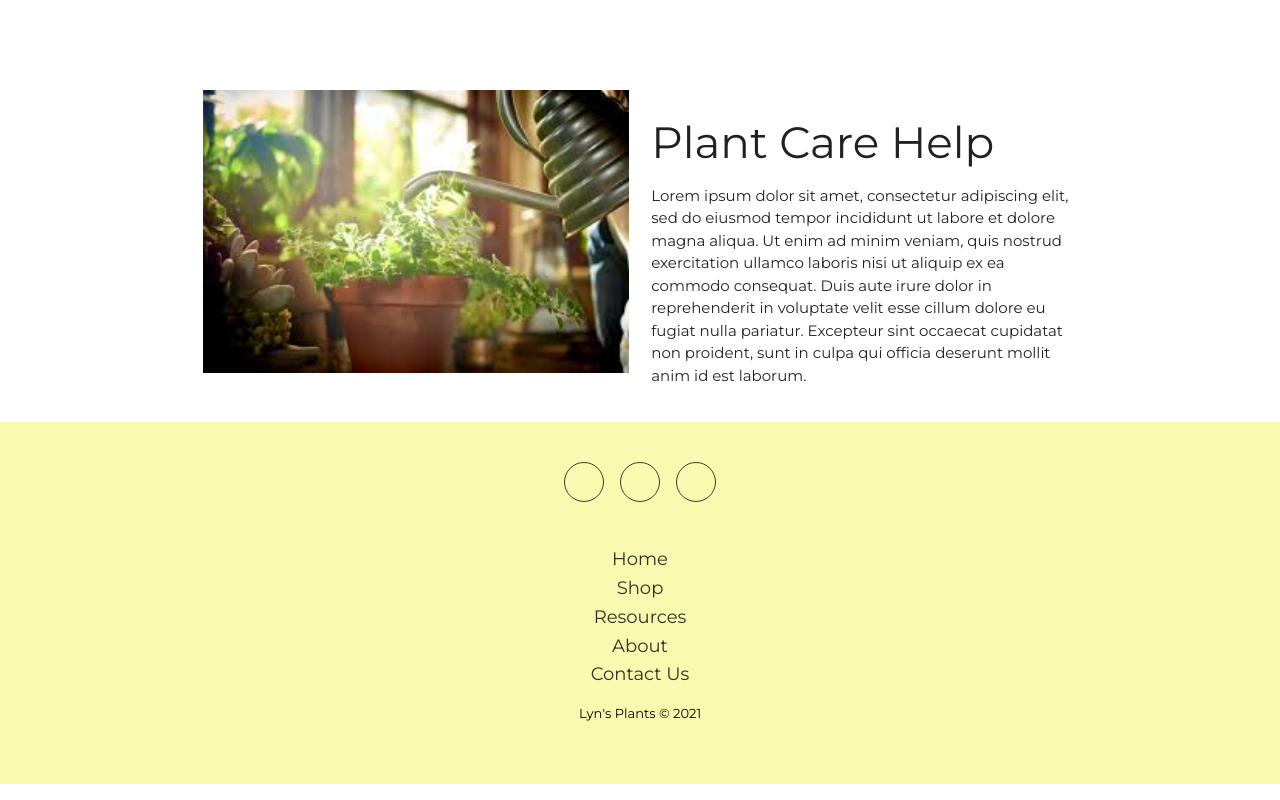
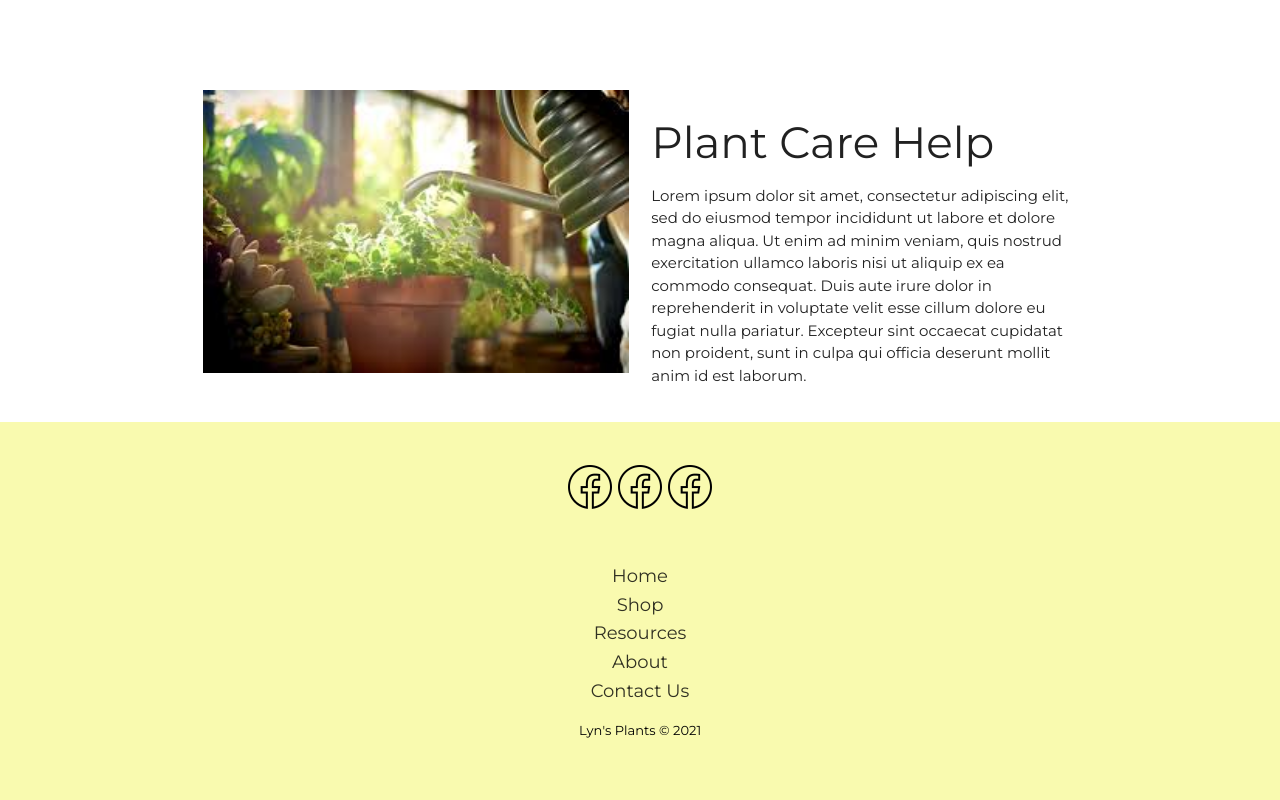
Before and after one commit to lilipcohen/plant-care, a React (Create React App) app in the folder client/: page / in a window 1280 px wide. Shown: the part 2270-3070 px from the top of the page. Built offline with nearby package versions, Linux system fonts and the light colour scheme.

Commit message:
getting rid of circles

```diff
--- a/client/src/components/Footer/index.js
+++ b/client/src/components/Footer/index.js
@@ -1,5 +1,8 @@
 import React from 'react';
 import './style.css';
+import facebookIcon from '../../images/icon-face.png';
+import twitterIcon from '../../images/icon-twitter.png';
+import instaIcon from '../../images/icon-insta.png';
 
 export default function Home() {
   return (
@@ -7,13 +10,13 @@ export default function Home() {
       <footer>
         <div className="social">
           <a href="#">
-            <img className="icon ion-social-instagram"></img>
+            <img src={facebookIcon}></img>
           </a>
           <a href="#">
-            <img className="icon ion-social-snapchat"></img>
+            <img src={facebookIcon}></img>
           </a>
           <a href="#">
-            <img className="icon ion-social-twitter"></img>
+            <img src={facebookIcon}></img>
           </a>
         </div>
         <ul>
--- a/client/src/components/Footer/style.css
+++ b/client/src/components/Footer/style.css
@@ -28,20 +28,6 @@
   padding-bottom: 25px;
 }
 
-.footer-basic .social > a {
-  font-size: 24px;
-  width: 40px;
-  height: 40px;
-  line-height: 40px;
-  display: inline-block;
-  text-align: center;
-  border-radius: 50%;
-  border: 1px solid black;
-  margin: 0 8px;
-  color: inherit;
-  opacity: 0.75;
-}
-
 .footer-basic .social > a:hover {
   opacity: 0.9;
 }
```
